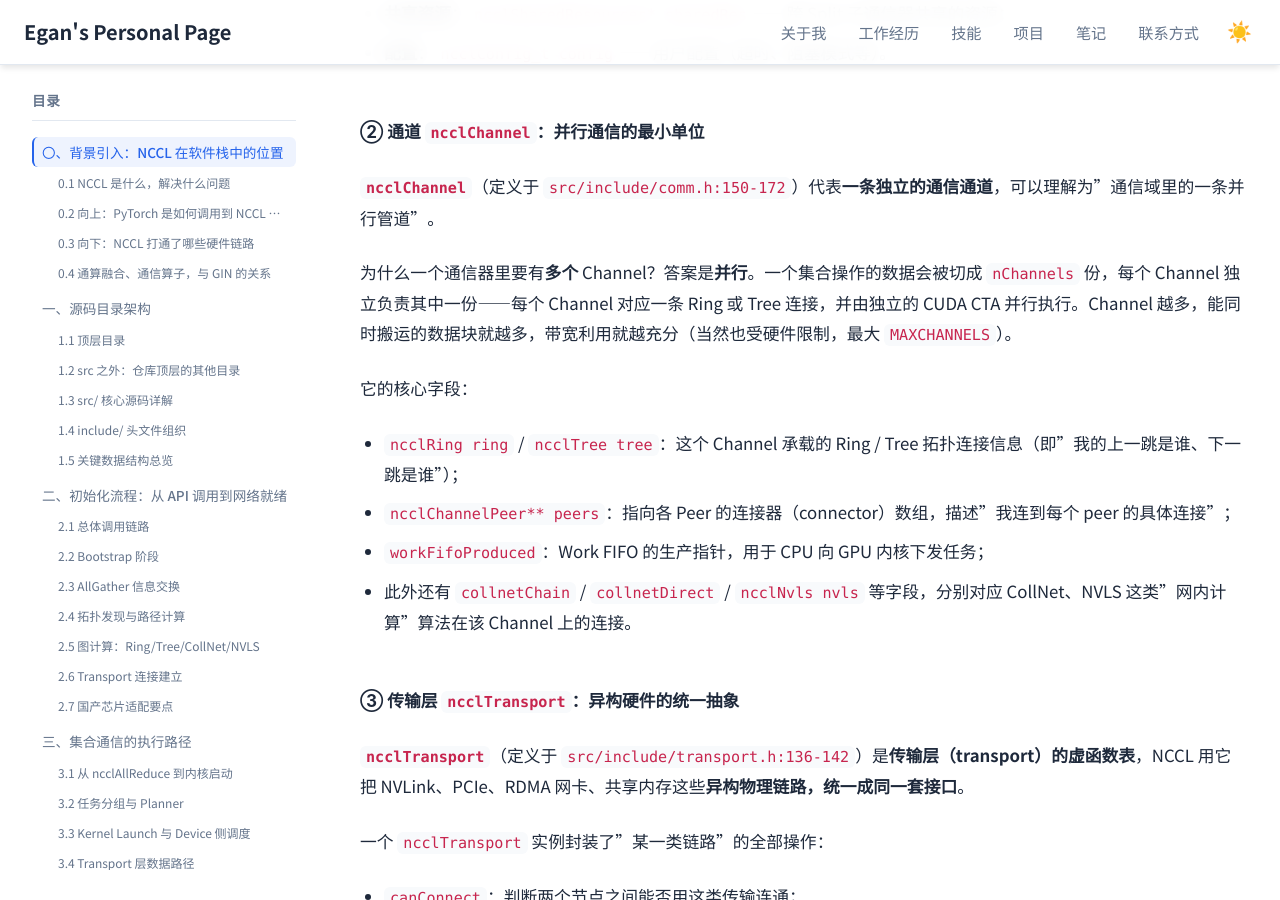
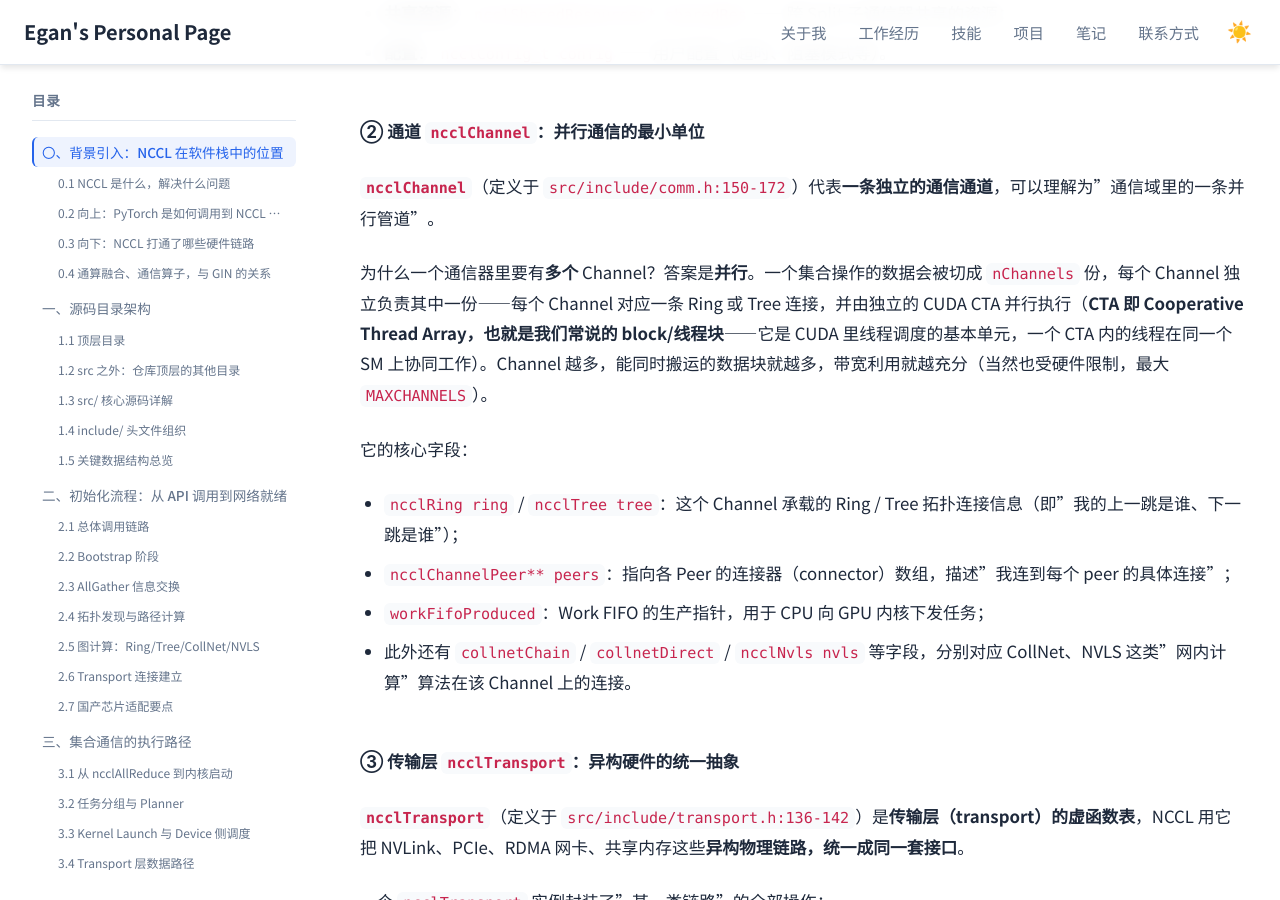
Before and after one commit to Lejun-Hu/Lejun-Hu.github.io, a Jekyll site: the page built from _notes/2026-8-24-nccl-source-study.md, in a window 1280 px wide and 900 px high, scrolled down 17749 px. Built offline with Jekyll 4.4.1, drawn with Linux system fonts in a browser that asks for light colours.

Commit message:
note: explain CTA equals block/thread block

```diff
--- a/_notes/2026-8-24-nccl-source-study.md
+++ b/_notes/2026-8-24-nccl-source-study.md
@@ -434,7 +434,7 @@ NCCL 的源码虽然庞大，但整个框架其实是**围绕少数几个核心
 
 **`ncclChannel`**（定义于 `src/include/comm.h:150-172`）代表**一条独立的通信通道**，可以理解为"通信域里的一条并行管道"。
 
-为什么一个通信器里要有**多个** Channel？答案是**并行**。一个集合操作的数据会被切成 `nChannels` 份，每个 Channel 独立负责其中一份——每个 Channel 对应一条 Ring 或 Tree 连接，并由独立的 CUDA CTA 并行执行。Channel 越多，能同时搬运的数据块就越多，带宽利用就越充分（当然也受硬件限制，最大 `MAXCHANNELS`）。
+为什么一个通信器里要有**多个** Channel？答案是**并行**。一个集合操作的数据会被切成 `nChannels` 份，每个 Channel 独立负责其中一份——每个 Channel 对应一条 Ring 或 Tree 连接，并由独立的 CUDA CTA 并行执行（**CTA 即 Cooperative Thread Array，也就是我们常说的 block/线程块**——它是 CUDA 里线程调度的基本单元，一个 CTA 内的线程在同一个 SM 上协同工作）。Channel 越多，能同时搬运的数据块就越多，带宽利用就越充分（当然也受硬件限制，最大 `MAXCHANNELS`）。
 
 它的核心字段：
 
```
